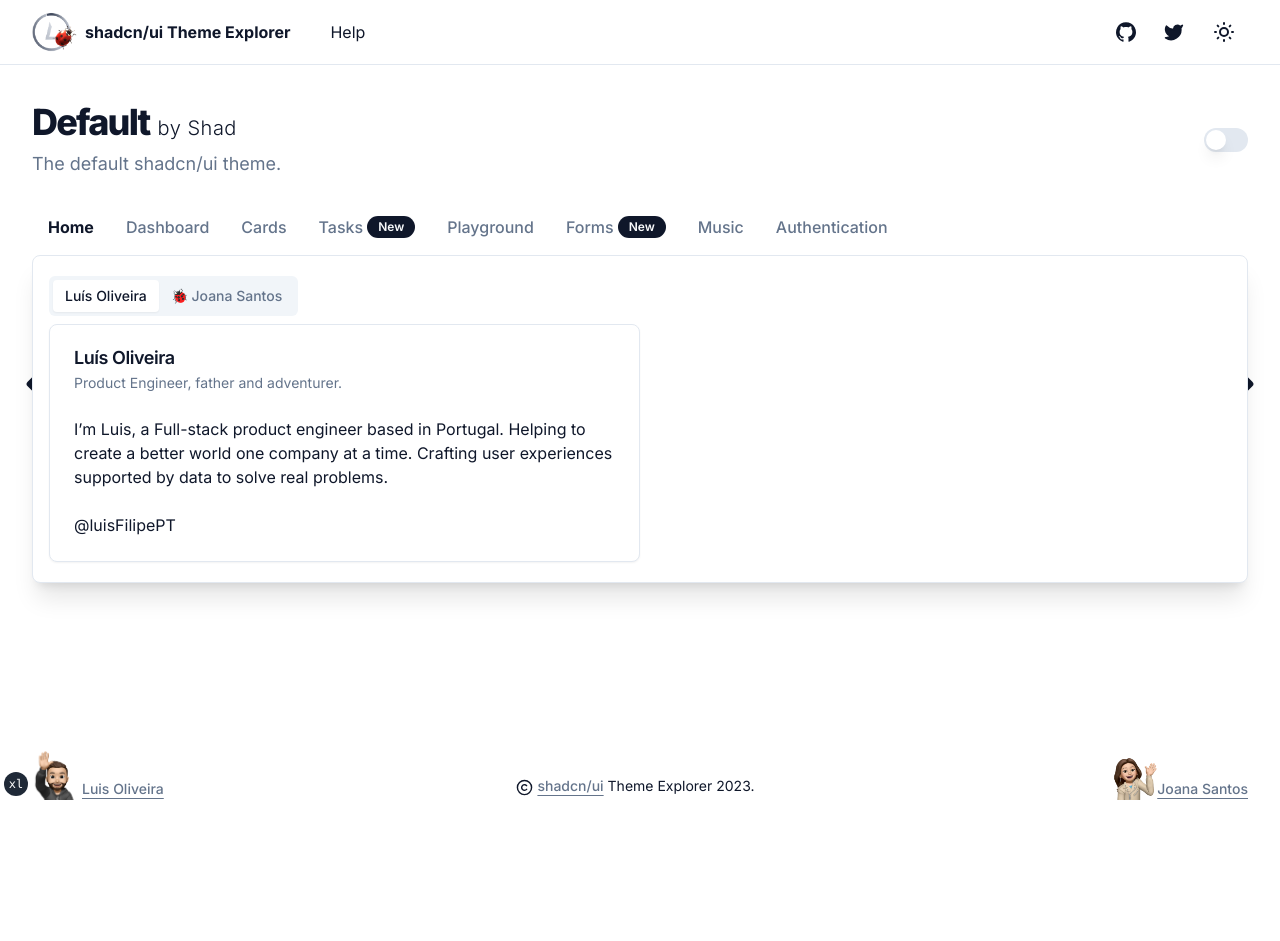
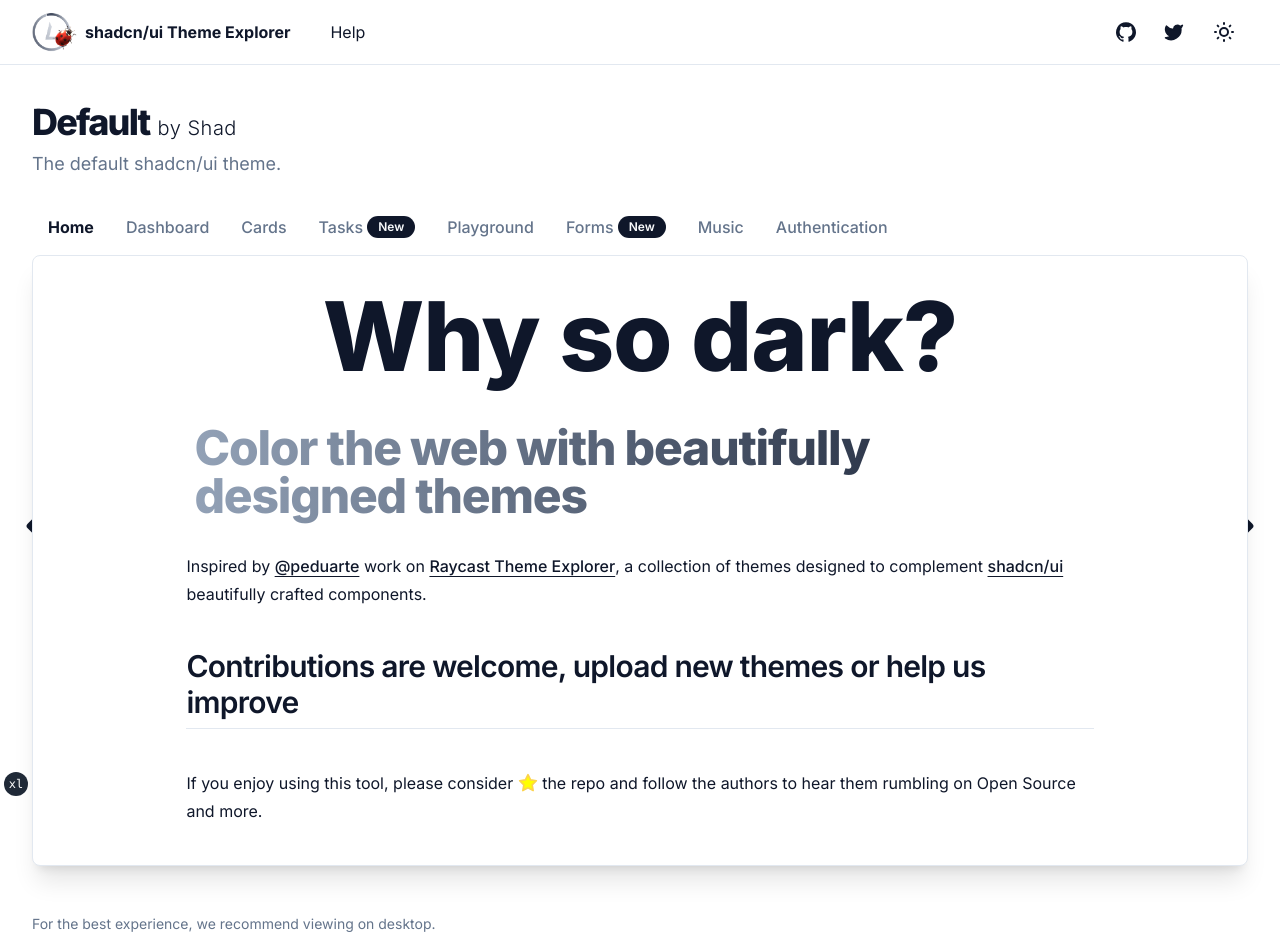
Before and after one commit to luisFilipePT/shadcn-ui-theme-explorer, a Next.js app: page /default/home in a window 1280 px wide. Shown: the top 941 px of the page. Before the commit the page ends 800 px from the top, so only its background shows below. Built offline with nearby package versions, Linux system fonts and the light colour scheme.

Commit message:
feat(home): Update home

```diff
--- a/app/[theme]/home/page.tsx
+++ b/app/[theme]/home/page.tsx
@@ -1,15 +1,55 @@
-import AuthorsTabs from "@/components/home/tabs";
-import { Metadata } from "next";
+import * as React from "react"
+import { Metadata } from "next"
+import Link from "next/link"
+import { Calendar as CalendarIcon, Star } from "lucide-react"
 
 export const metadata: Metadata = {
   title: "Home page",
   description: "Beautifully designed themes built for shadcn/ui",
 }
 
-export default function HomePage(){
+export default function HomePage() {
   return (
-        <section className="grid w-full grid-cols-2 items-center justify-between pb-8 pt-6 md:py-5 px-4">
-            <AuthorsTabs/>
+    <section className="container max-w-[80%] md:pb-10">
+      <h1 className="scroll-m-20 text-4xl font-extrabold tracking-tight lg:text-5xl">
+        <p className="center py-8 text-center text-8xl">Why so dark?</p>
+        <span className="inline-block bg-gradient-to-r from-ring to-foreground bg-clip-text p-2 text-transparent">
+          Color the web with beautifully designed themes
+        </span>
+      </h1>
+      <p className="leading-7 [&:not(:first-child)]:mt-6">
+        Inspired by{" "}
+        <Link
+          href="https://twitter.com/peduarte"
+          className="font-medium text-primary underline underline-offset-4"
+        >
+          @peduarte
+        </Link>{" "}
+        work on{" "}
+        <Link
+          href="https://themes.ray.so"
+          className="font-medium text-primary underline underline-offset-4"
+        >
+          Raycast Theme Explorer
+        </Link>
+        , a collection of themes designed to complement{" "}
+        <Link
+          href="https://ui.shadcn.com/"
+          className="font-medium text-primary underline underline-offset-4"
+        >
+          shadcn/ui
+        </Link>{" "}
+        beautifully crafted components.
+      </p>
+      <h2 className="mt-10 scroll-m-20 border-b pb-2 text-3xl font-semibold tracking-tight transition-colors first:mt-0">
+        Contributions are welcome, upload new themes or help us improve
+      </h2>
+      <p className="mt-10 leading-7">
+        If you enjoy using this tool, please consider{" "}
+        <Star className="mb-1 inline text-amber-300" size={20} fill="yellow" />{" "}
+        the repo and follow the authors to hear them rumbling on Open Source and
+        more.
+      </p>
     </section>
   )
 }
--- a/components/footer.tsx
+++ b/components/footer.tsx
@@ -1,62 +1,67 @@
-import Image from 'next/image';
-import Link from 'next/link';
-import joanaMemoji from '@/images/joana-memoji.webp';
-import luisMemoji from '@/images/luis-memoji.png';
-import { Copyright } from 'lucide-react';
+import Image from "next/image"
+import Link from "next/link"
+import joanaMemoji from "@/images/joana-memoji.webp"
+import luisMemoji from "@/images/luis-memoji.png"
+import { Copyright } from "lucide-react"
 
 export default function Footer() {
   return (
-    <footer className='container inset-x-0 bottom-0 flex justify-between'>
-      <div className='flex items-end'>
-        <Link href='https://luis-oliveira.vercel.app/'>
+    <footer className="container inset-x-0 bottom-0">
+      <p className="py-2 text-sm text-muted-foreground">
+        For the best experience, we recommend viewing on desktop.
+      </p>
+      <div className="flex justify-between">
+        <div className="flex items-end">
+          <Link href="https://luis-oliveira.vercel.app/">
             <Image
               src={luisMemoji}
-            alt='Luis avatar, just a memoji'
-            width='50'
-            height='50'
-            loading='lazy'
+              alt="Luis avatar, just a memoji"
+              width="50"
+              height="50"
+              loading="lazy"
             />
           </Link>
           <Link
-          href='https://luis-oliveira.vercel.app/'
-          className='hidden sm:inline'
+            href="https://luis-oliveira.vercel.app/"
+            className="hidden sm:inline"
           >
-          <span className='text-sm font-medium text-muted-foreground underline underline-offset-4'>
+            <span className="text-sm font-medium text-muted-foreground underline underline-offset-4">
               Luis Oliveira
             </span>
           </Link>
         </div>
-      <div className='self-end pb-1'>
-        <div className='flex items-end text-sm'>
+        <div className="self-end pb-1">
+          <div className="flex items-end text-sm">
             <Copyright height={17} width={17} />
-          <Link href='https://ui.shadcn.com/' className='hidden sm:inline'>
+            <Link href="https://ui.shadcn.com/" className="hidden sm:inline">
               &nbsp;
-            <span className='text-sm font-medium text-muted-foreground underline underline-offset-4'>
+              <span className="text-sm font-medium text-muted-foreground underline underline-offset-4">
                 shadcn/ui
               </span>
             </Link>
             &nbsp;Theme Explorer {new Date().getFullYear()}.
           </div>
         </div>
-      <div className='flex items-end'>
-        <Link href='https://joanasantos.vercel.app/'>
+        <div className="flex items-end">
+          <Link href="https://joanasantos.vercel.app/">
             <Image
               src={joanaMemoji}
               alt="Joana's avatar, just a memoji"
-            width='50'
-            height='50'
-            loading='lazy'
+              width="50"
+              height="50"
+              loading="lazy"
             />
           </Link>
           <Link
-          href='https://joanasantos.vercel.app/'
-          className='hidden sm:inline'
+            href="https://joanasantos.vercel.app/"
+            className="hidden sm:inline"
           >
-          <span className='text-sm font-medium text-muted-foreground underline underline-offset-4'>
+            <span className="text-sm font-medium text-muted-foreground underline underline-offset-4">
               Joana Santos
             </span>
           </Link>
         </div>
+      </div>
     </footer>
-  );
+  )
 }
--- a/components/home/pageHeader.tsx
+++ b/components/home/pageHeader.tsx
@@ -1,26 +1,29 @@
-'use client'
+"use client"
 
+import { useTheme } from "@/components/shadcn-theme-provider"
 
-import { useTheme } from "../shadcn-theme-provider"
-import { Switch } from "../ui/switch";
+export default function PageHeader() {
+  const {
+    currentTheme: { name, author, description },
+  } = useTheme()
 
-export default function PageHeader(){
-    const {currentTheme: {name, author, description}}=useTheme();
-
-    return (
-    <section className='grid w-full grid-cols-2 items-center justify-between pb-8 pt-6 md:py-5 min-h-[150px]'>
-      <div className='flex max-w-[980px] flex-col items-start gap-2'>
-        <h1 className='text-3xl font-extrabold leading-tight tracking-tighter md:text-4xl'>
+  return (
+    <section className="grid min-h-[150px] w-full grid-cols-2 items-center justify-between pb-8 pt-6 md:py-5">
+      <div className="flex max-w-[980px] flex-col items-start gap-2">
+        <h1 className="text-3xl font-extrabold leading-tight tracking-tighter md:text-4xl">
           {name}
-          <span className={"text-lg md:text-xl pl-2 font-light leading-normal tracking-wide"}>
+          <span
+            className={
+              "pl-2 text-lg font-light leading-normal tracking-wide md:text-xl"
+            }
+          >
             by {author}
           </span>
         </h1>
-        <p className='max-w-[700px] text-lg text-muted-foreground'>
+        <p className="max-w-[700px] text-lg text-muted-foreground">
           {description}
         </p>
       </div>
-      <Switch className={'justify-self-end'} />
     </section>
   )
 }
--- a/components/ui/command.tsx
+++ b/components/ui/command.tsx
@@ -41,7 +41,7 @@
   React.ElementRef<typeof CommandPrimitive.Input>,
   React.ComponentPropsWithoutRef<typeof CommandPrimitive.Input>
 >(({ className, ...props }, ref) => (
-  <div className="flex items-center border-b px-3" cmdk-input-wrapper="">
+  <div className="flex items-center border-b px-3">
     <Search className="mr-2 h-4 w-4 shrink-0 opacity-50" />
     <CommandPrimitive.Input
       ref={ref}
```
Also changed, not shown: app/[theme]/layout.tsx (+5 -6 lines). Lines whose indentation alone changed are shown as unchanged.
